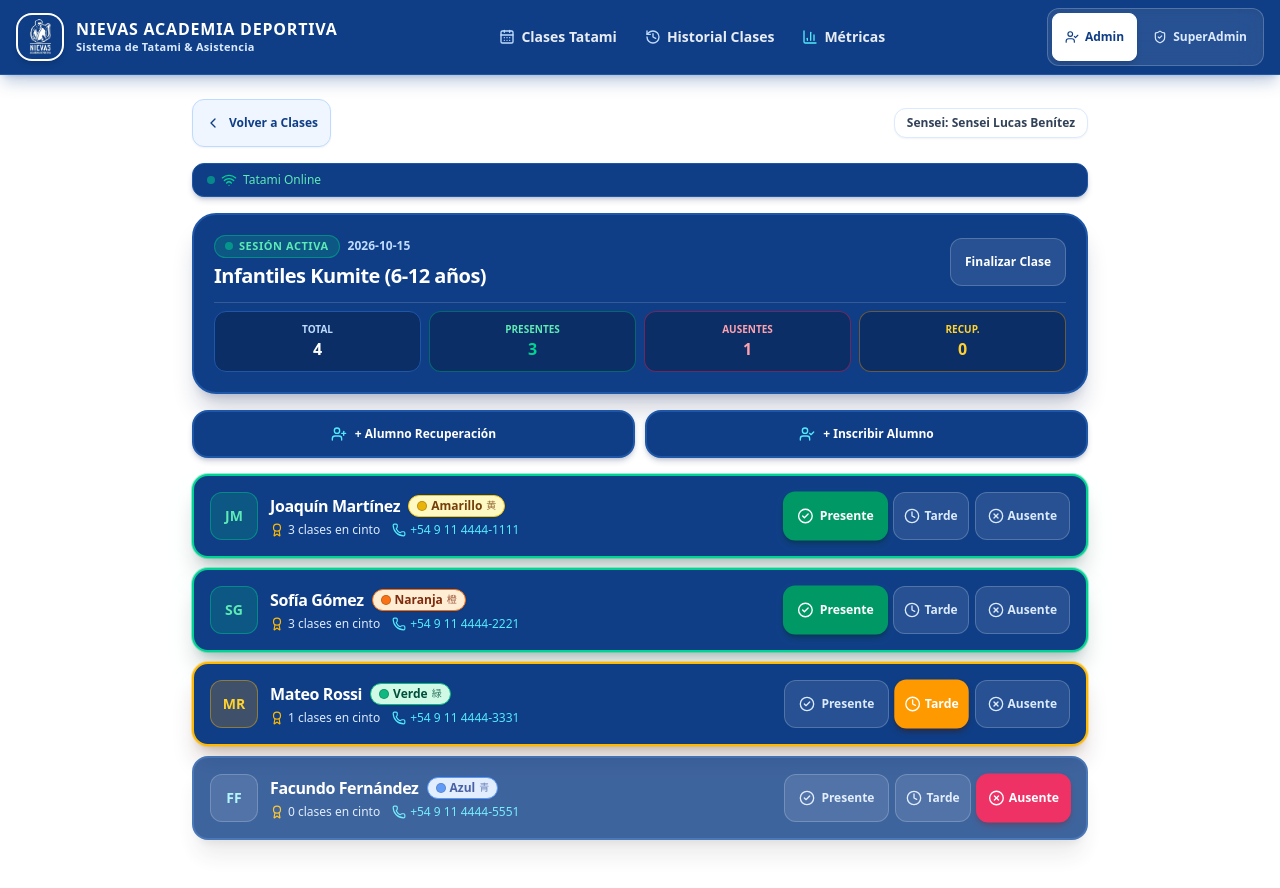
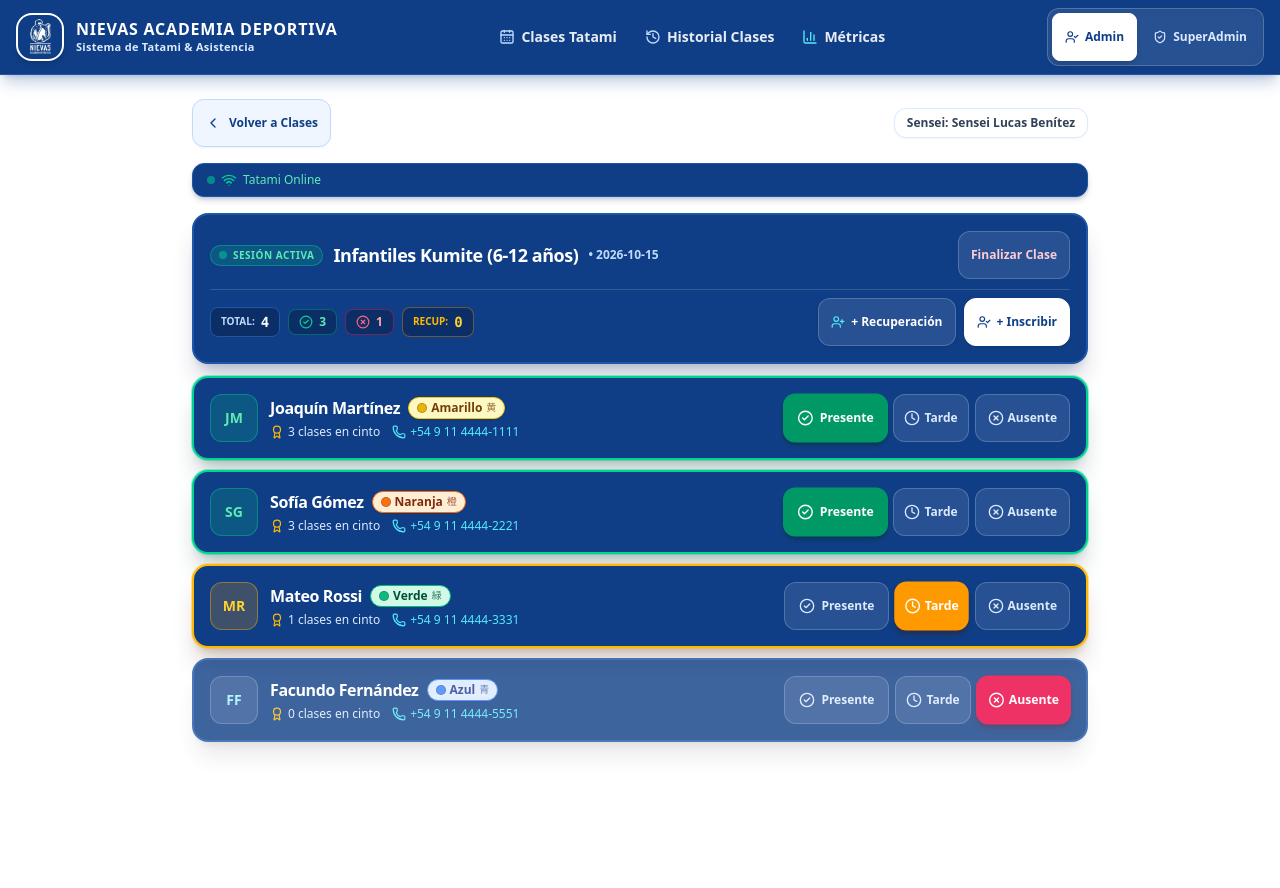
Before and after one commit to kevlogg/nievas-academia-deportiva, a Next.js app: page /profesor/clases/c1111111-1111-1111-1111-111111111111/asistencia in a window 1280 px wide. Shown: the top 888 px of the page. After the commit the page ends 854 px from the top, so only its background shows below. Built offline with nearby package versions, Linux system fonts and the light colour scheme; no server answers.

Commit message:
feat: compact open class cards with integrated stats and quick actions

```diff
--- a/src/components/tatami/AsistenciaTatamiList.tsx
+++ b/src/components/tatami/AsistenciaTatamiList.tsx
@@ -409,15 +409,15 @@ export function AsistenciaTatamiList({
           </button>
         </div>
       ) : (
-        <div className="space-y-4">
-          {/* Header de la Sesión en curso */}
-          <div className="p-5 bg-[#0F3E86] text-white border-2 border-[#1E57A8] rounded-3xl space-y-3 shadow-xl shadow-blue-950/20">
-            <div className="flex items-center justify-between">
-              <div>
-                <div className="flex items-center gap-2">
+        <div className="space-y-3">
+          {/* Header de la Sesión en curso - Compacto y de Menor Altura */}
+          <div className="p-3.5 sm:p-4 bg-[#0F3E86] text-white border-2 border-[#1E57A8] rounded-2xl shadow-xl shadow-blue-950/20 space-y-2.5">
+            {/* Fila 1: Título, estado y botón finalizar */}
+            <div className="flex flex-col sm:flex-row sm:items-center justify-between gap-2">
+              <div className="flex items-center gap-2.5 min-w-0 flex-1">
                 <span
                   className={cn(
-                      "inline-flex items-center gap-1.5 text-[11px] font-bold px-2.5 py-0.5 rounded-full uppercase tracking-wider",
+                    "inline-flex items-center gap-1.5 text-[10px] font-bold px-2 py-0.5 rounded-full uppercase tracking-wider shrink-0",
                     sesion.estado === "ABIERTA"
                       ? "bg-emerald-500/20 text-emerald-300 border border-emerald-400/40"
                       : "bg-white/10 text-blue-200 border border-white/20"
@@ -433,79 +433,76 @@ export function AsistenciaTatamiList({
                   />
                   {sesion.estado === "ABIERTA" ? "Sesión Activa" : "Finalizada"}
                 </span>
-                  <span className="text-xs text-blue-200 font-semibold">
-                    {sesion.fecha}
-                  </span>
-                </div>
-                <h1 className="text-xl font-black text-white tracking-tight mt-1">
+
+                <h1 className="text-base sm:text-lg font-black text-white tracking-tight truncate">
                   {clase.nombre}
                 </h1>
+
+                <span className="hidden md:inline-block text-xs text-blue-200 font-semibold shrink-0">
+                  • {sesion.fecha}
+                </span>
               </div>
 
               {sesion.estado === "ABIERTA" && (
                 <button
                   onClick={handleFinalizarClase}
                   disabled={isPending}
-                  className="px-3.5 py-2 bg-white/10 hover:bg-white/20 text-white text-xs font-bold rounded-xl border border-white/20 transition-colors touch-target-safe cursor-pointer"
+                  className="self-end sm:self-auto px-3 py-1.5 bg-white/10 hover:bg-rose-500/20 text-rose-200 hover:text-white text-xs font-bold rounded-xl border border-white/20 hover:border-rose-400/40 transition-colors touch-target-safe cursor-pointer shrink-0"
                 >
                   Finalizar Clase
                 </button>
               )}
             </div>
 
-            {/* Marcadores de Asistencia en Tiempo Real */}
-            <div className="grid grid-cols-4 gap-2 pt-2 border-t border-white/15 text-center">
-              <div className="p-2.5 bg-[#0A2E65] rounded-xl border border-[#2056A8]">
-                <span className="block text-[10px] text-blue-200 uppercase font-bold">
-                  Total
+            {/* Fila 2: Marcadores compactos de asistencia + Botones de acción rápida integrados */}
+            <div className="flex flex-wrap items-center justify-between gap-2 pt-2 border-t border-white/15">
+              {/* Marcadores compactos en pastillas horizontales */}
+              <div className="flex items-center gap-1.5 sm:gap-2 flex-wrap text-xs">
+                <span className="bg-[#0A2E65] border border-[#2056A8] px-2.5 py-1 rounded-lg text-white font-bold flex items-center gap-1.5">
+                  <span className="text-[10px] text-blue-200 uppercase font-semibold">Total:</span>
+                  <span className="font-mono text-sm">{totalCount}</span>
                 </span>
-                <span className="text-base font-black text-white">
-                  {totalCount}
+
+                <span className="bg-[#0A2E65] border border-emerald-500/40 px-2.5 py-1 rounded-lg text-emerald-300 font-bold flex items-center gap-1.5">
+                  <CheckCircle2 className="w-3.5 h-3.5 text-emerald-400 shrink-0" />
+                  <span>{presentesCount}</span>
+                  <span className="text-[11px] text-emerald-400/80 font-normal hidden xs:inline">presentes</span>
+                </span>
+
+                <span className="bg-[#0A2E65] border border-rose-500/40 px-2.5 py-1 rounded-lg text-rose-300 font-bold flex items-center gap-1.5">
+                  <XCircle className="w-3.5 h-3.5 text-rose-400 shrink-0" />
+                  <span>{ausentesCount}</span>
+                  <span className="text-[11px] text-rose-400/80 font-normal hidden xs:inline">ausentes</span>
+                </span>
+
+                <span className="bg-[#0A2E65] border border-amber-500/40 px-2.5 py-1 rounded-lg text-amber-300 font-bold flex items-center gap-1.5">
+                  <span className="text-[10px] text-amber-400 uppercase font-semibold">Recup:</span>
+                  <span className="font-mono text-sm">{recuperacionesCount}</span>
                 </span>
               </div>
-              <div className="p-2.5 bg-[#0A2E65] rounded-xl border border-emerald-500/40">
-                <span className="block text-[10px] text-emerald-300 uppercase font-bold">
-                  Presentes
-                </span>
-                <span className="text-base font-black text-emerald-400">
-                  {presentesCount}
-                </span>
-              </div>
-              <div className="p-2.5 bg-[#0A2E65] rounded-xl border border-rose-500/40">
-                <span className="block text-[10px] text-rose-300 uppercase font-bold">
-                  Ausentes
-                </span>
-                <span className="text-base font-black text-rose-300">
-                  {ausentesCount}
-                </span>
-              </div>
-              <div className="p-2.5 bg-[#0A2E65] rounded-xl border border-amber-500/40">
-                <span className="block text-[10px] text-amber-300 uppercase font-bold">
-                  Recup.
-                </span>
-                <span className="text-base font-black text-amber-300">
-                  {recuperacionesCount}
-                </span>
+
+              {/* Botones de acción rápida integrados compactos */}
+              <div className="flex items-center gap-2">
+                <button
+                  onClick={() => setActiveModal("recuperacion")}
+                  className="py-1.5 px-3 bg-white/10 hover:bg-white/20 border border-white/20 rounded-xl text-xs font-bold text-white flex items-center gap-1.5 shadow-sm touch-target-safe cursor-pointer transition-all active:scale-98"
+                  title="Agregar alumno de recuperación"
+                >
+                  <UserPlus className="w-3.5 h-3.5 text-cyan-300" />
+                  <span className="hidden sm:inline">+ Recuperación</span>
+                  <span className="sm:hidden">+ Recup.</span>
+                </button>
+
+                <button
+                  onClick={() => setActiveModal("inscribir")}
+                  className="py-1.5 px-3 bg-white hover:bg-blue-50 border border-white rounded-xl text-xs font-black text-[#0F3E86] flex items-center gap-1.5 shadow-sm touch-target-safe cursor-pointer transition-all active:scale-98"
+                  title="Inscribir nuevo alumno"
+                >
+                  <UserCheck className="w-3.5 h-3.5 text-[#0F3E86]" />
+                  <span>+ Inscribir</span>
+                </button>
               </div>
             </div>
-          </div>
-
-          {/* Botones de Acción Rápida en Tatami (Mobile First) */}
-          <div className="grid grid-cols-2 gap-2.5">
-            <button
-              onClick={() => setActiveModal("recuperacion")}
-              className="py-3 px-3.5 bg-[#0F3E86] hover:bg-[#144EAA] border-2 border-[#1E57A8] rounded-2xl text-xs font-bold text-white flex items-center justify-center gap-2 shadow-md shadow-blue-950/20 touch-target-safe cursor-pointer transition-all active:scale-98"
-            >
-              <UserPlus className="w-4 h-4 text-cyan-300" />
-              <span>+ Alumno Recuperación</span>
-            </button>
-            <button
-              onClick={() => setActiveModal("inscribir")}
-              className="py-3 px-3.5 bg-[#0F3E86] hover:bg-[#144EAA] border-2 border-[#1E57A8] rounded-2xl text-xs font-bold text-white flex items-center justify-center gap-2 shadow-md shadow-blue-950/20 touch-target-safe cursor-pointer transition-all active:scale-98"
-            >
-              <UserCheck className="w-4 h-4 text-cyan-300" />
-              <span>+ Inscribir Alumno</span>
-            </button>
           </div>
 
           {/* Lista Táctil de Alumnos para Tomar Asistencia */}
```
Also changed, not shown: src/components/profesor/ProfesorClasesClient.tsx (+24 -25 lines). Lines whose indentation alone changed are shown as unchanged.
